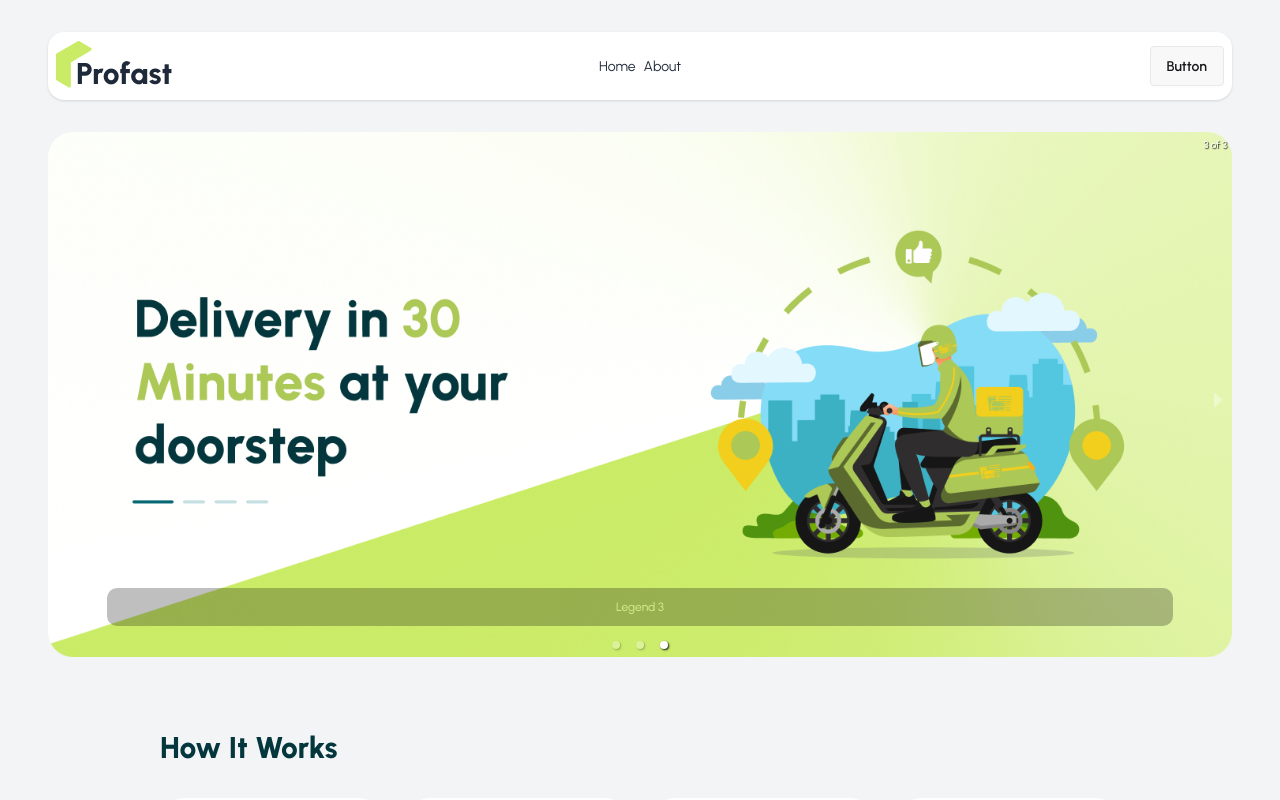
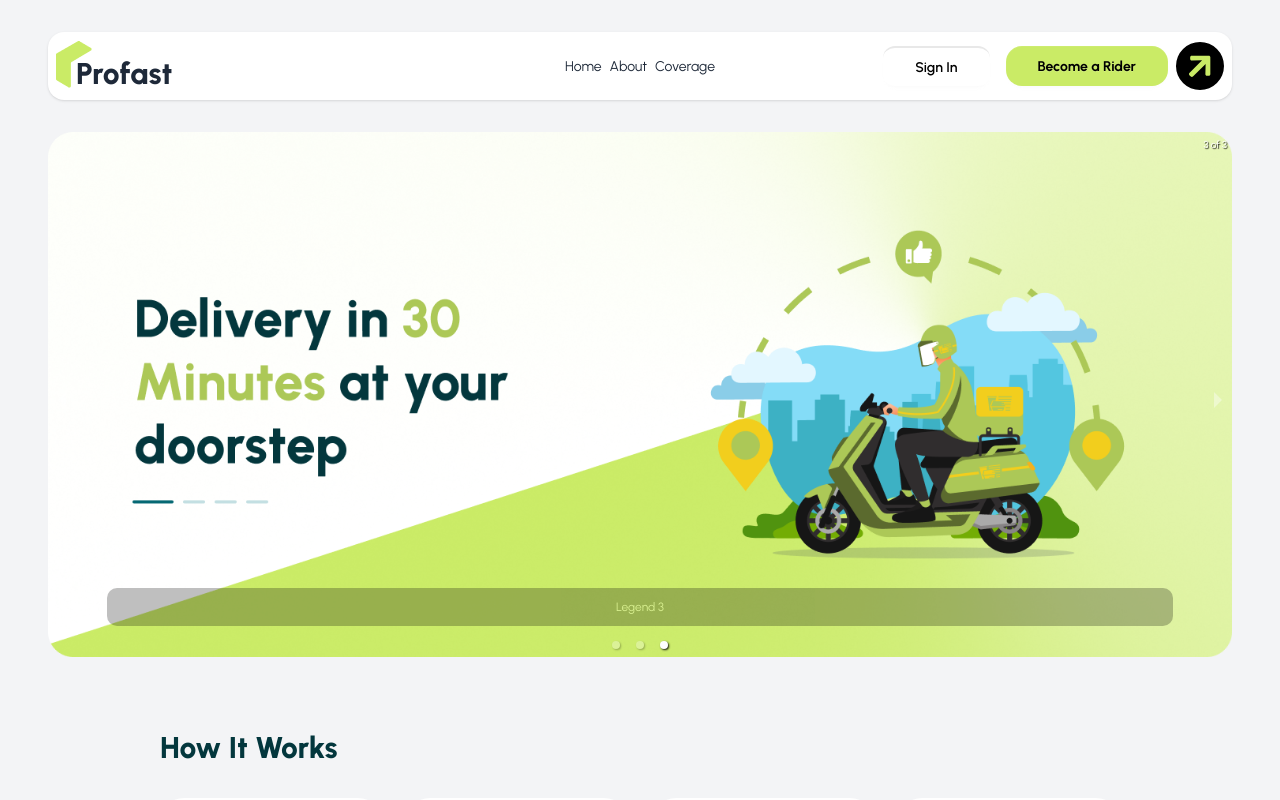
Before and after one commit to Mysterio-O/ProFast-client, a React (Vite) app: page / in a window 1280 px wide. Shown: the top 800 px of the page. Built offline with nearby package versions, Linux system fonts and the light colour scheme; no server answers.

Commit message:
added map in the coverage section and made small changes on multiple places

```diff
--- a/package.json
+++ b/package.json
@@ -14,12 +14,14 @@
     "aos": "^2.3.4",
     "dotenv": "^16.5.0",
     "firebase": "^11.9.1",
+    "leaflet": "^1.9.4",
     "motion": "^12.18.1",
-    "react": "^19.1.0",
-    "react-dom": "^19.1.0",
+    "react": "^19.0.0-rc.1",
+    "react-dom": "^19.0.0-rc.1",
     "react-fast-marquee": "^1.6.5",
     "react-hook-form": "^7.58.1",
     "react-icons": "^5.5.0",
+    "react-leaflet": "^5.0.0-rc.2",
     "react-responsive-carousel": "^3.2.23",
     "react-router": "^7.6.2",
     "tailwindcss": "^4.1.10"
--- a/src/main.jsx
+++ b/src/main.jsx
@@ -1,3 +1,4 @@
+import 'leaflet/dist/leaflet.css';
 import { StrictMode } from 'react'
 import { createRoot } from 'react-dom/client'
 import './index.css'
--- a/src/pages/Authentication/shared/GoogleButton.jsx
+++ b/src/pages/Authentication/shared/GoogleButton.jsx
@@ -1,8 +1,25 @@
 import React from 'react';
+import useAuth from '../../../hooks/useAuth';
+import { useNavigate } from 'react-router';
 
-const GoogleButton = ({method}) => {
+const GoogleButton = ({ method }) => {
+
+    const { signInWithGoogle } = useAuth();
+    const navigate = useNavigate();
+
+    const handleGoogleLogin = () => {
+        signInWithGoogle().then(result => {
+            console.log('user signed in using google->', result);
+            navigate('/')
+        }).catch(err => {
+            const errCode = err.code;
+            const errMessage = err.message;
+            console.error(errCode, errMessage);
+        })
+    }
+
     return (
-        <button className="btn btn-wide bg-white text-black border-[#e5e5e5]">
+        <button onClick={handleGoogleLogin} className="btn btn-wide bg-white text-black border-[#e5e5e5]">
             <svg aria-label="Google logo" width="16" height="16" xmlns="http://www.w3.org/2000/svg" viewBox="0 0 512 512"><g><path d="m0 0H512V512H0" fill="#fff"></path><path fill="#34a853" d="M153 292c30 82 118 95 171 60h62v48A192 192 0 0190 341"></path><path fill="#4285f4" d="m386 400a140 175 0 0053-179H260v74h102q-7 37-38 57"></path><path fill="#fbbc02" d="m90 341a208 200 0 010-171l63 49q-12 37 0 73"></path><path fill="#ea4335" d="m153 219c22-69 116-109 179-50l55-54c-78-75-230-72-297 55"></path></g></svg>
             {method} with Google
         </button>
--- a/src/pages/Home/Accordian/FAQ.jsx
+++ b/src/pages/Home/Accordian/FAQ.jsx
@@ -1,5 +1,6 @@
 import React, { useState } from 'react';
 import { FaArrowRight } from 'react-icons/fa';
+import PrimaryButton from '../../../shared/PrimaryButton/PrimaryButton';
 
 const FAQ = () => {
     const [openIndex, setOpenIndex] = useState(null);
@@ -66,15 +67,7 @@ const FAQ = () => {
             </div>
 
             <div className="flex justify-center items-center">
-                <div className='flex gap-2 items-center group'>
-                    <button className="bg-[#CAEB66] btn rounded-2xl font-bold text-black border-0 px-8 py-4 group-hover:scale-110 transition-all duration-300">
-                        Show More FAQs
-                    </button>
-                    <span
-                        className='text-[#CAEB66] bg-black rounded-full p-2 -rotate-45 group-hover:rotate-0 transition-all duration-300'>
-                        <FaArrowRight size={40} />
-                    </span>
-                </div>
+                <PrimaryButton text='Show More FAQs' />
             </div>
         </div>
     );
--- a/src/pages/Home/Reviews/ReviewSection.jsx
+++ b/src/pages/Home/Reviews/ReviewSection.jsx
@@ -101,7 +101,7 @@ const ReviewSection = () => {
     }, [currentIndex]);
 
     return (
-        <section className="py-16 bg-gray-100 min-h-screen flex items-center">
+        <section className="py-16 bg-gray-100 min-h-screen flex items-center overflow-hidden">
             <div className="container mx-auto px-4">
                 <div data-aos="zoom-out-down" data-aos-easing="ease-out-cubic"
                     data-aos-duration="4000">
--- a/src/pages/shared/Navbar/Navbar.jsx
+++ b/src/pages/shared/Navbar/Navbar.jsx
@@ -1,13 +1,28 @@
 import React from 'react';
 import { NavLink } from 'react-router';
 import ProFastLogo from '../ProFastLogo/ProFastLogo';
+import PrimaryButton from '../../../shared/PrimaryButton/PrimaryButton';
+import useAuth from '../../../hooks/useAuth';
 const Navbar = () => {
 
+    const { user, userLogOut } = useAuth();
+
     const navLinks = <>
-        <NavLink><li className='text-gray-800'>Home</li></NavLink>
-        <NavLink><li className='text-gray-800'>About</li></NavLink>
+        <NavLink to='/'><li className='text-gray-800'>Home</li></NavLink>
+        <NavLink to='/about'><li className='text-gray-800'>About</li></NavLink>
+        <NavLink to='/coverage'><li className='text-gray-800'>Coverage</li></NavLink>
 
     </>
+
+    const handleSignOut = () => {
+        userLogOut().then(() => {
+            console.log('user signed out successfully!')
+        }).catch(err => {
+            const errCode = err.code;
+            const errMessage = err.message;
+            console.error(errCode, errMessage);
+        })
+    }
 
     return (
         <div className="navbar bg-[#FFFFFF] shadow-sm rounded-2xl">
@@ -30,7 +45,13 @@ const Navbar = () => {
                 </ul>
             </div>
             <div className="navbar-end">
-                <a className="btn">Button</a>
+                <div className='flex gap-4 items-center'>
+                    {
+                        user ? <button onClick={handleSignOut} className="btn bg-orange-400 text-black px-8 py-4 border-0 rounded-xl border-t-2">Sign Out</button> : <button className="btn bg-transparent text-black px-8 py-4 border-0 rounded-xl border-t-2">Sign In</button>
+                    }
+
+                    <PrimaryButton text='Become a Rider' />
+                </div>
             </div>
         </div>
     );
--- a/src/router/router.jsx
+++ b/src/router/router.jsx
@@ -5,13 +5,18 @@ import AuthLayout from "../layouts/AuthLayout";
 import Login from "../pages/Authentication/Login/Login";
 import Register from "../pages/Authentication/Register/Register";
 import ForgetPassword from "../pages/Authentication/ForgetPassword/ForgetPassword";
+import Coverage from "../pages/Coverage/Coverage";
 
 export const router = createBrowserRouter([
     {
         path: '/',
         Component: RootLayout,
         children: [
-            { index: true, Component: Home }
+            { index: true, Component: Home },
+            {
+                path:'/coverage',
+                Component: Coverage
+            }
         ]
     },
     {
--- /dev/null
+++ b/src/shared/PrimaryButton/PrimaryButton.jsx
@@ -0,0 +1,18 @@
+import React from 'react';
+import { FaArrowRight } from 'react-icons/fa';
+
+const PrimaryButton = ({text}) => {
+    return (
+        <div className='flex gap-2 items-center group'>
+            <button className="bg-[#CAEB66] btn rounded-2xl font-bold text-black border-0 px-8 py-4 group-hover:scale-110 transition-all duration-300">
+                {text}
+            </button>
+            <span
+                className='text-[#CAEB66] bg-black rounded-full p-2 -rotate-45 group-hover:rotate-0 transition-all duration-300'>
+                <FaArrowRight size={32} />
+            </span>
+        </div>
+    );
+};
+
+export default PrimaryButton;
```
Also changed, not shown: 1 other file (tests, documents, lock files or other folders).
